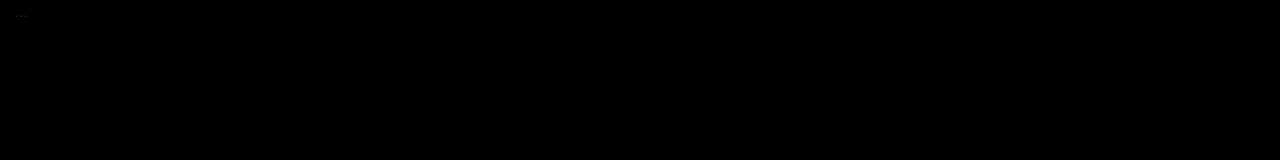
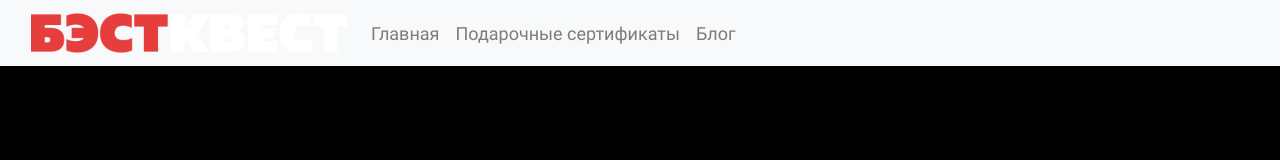
Before and after one commit to ViperPredator1992/BestQuest.github.io, a website: page src/index.html in a window 1280 px wide. Drawn offline with nearby package versions, Linux system fonts and the light colour scheme.

Commit message:
--- Auto-Git Commit ---

```diff
--- a/src/index.html
+++ b/src/index.html
@@ -10,9 +10,30 @@
 </head>
 <body>
     <div class="wrapper">
-        <div class="container-fluid">
-            ...
-        </div>
+        <nav class="navbar navbar-expand-lg navbar-light bg-light">
+            <div class="container-fluid">
+                <a class="navbar-brand" href="#">
+                    <img class="navbar-brand__logo" src="img/logo.png" alt="logo">
+                </a>
+                <button class="navbar-toggler" type="button" data-toggle="collapse" data-target="#navbarSupportedContent"
+                    aria-controls="navbarSupportedContent" aria-expanded="false" aria-label="Toggle navigation">
+                    <span class="navbar-toggler-icon"></span>
+                </button>
+                <div class="collapse navbar-collapse" id="navbarSupportedContent">
+                    <ul class="navbar-nav mr-auto">
+                        <li class="nav-item">
+                            <a class="nav-link" href="#">Главная</a>
+                        </li>
+                        <li class="nav-item">
+                            <a class="nav-link" href="#">Подарочные сертификаты</a>
+                        </li>
+                        <li class="nav-item">
+                            <a class="nav-link" href="#">Блог</a>
+                        </li>
+                    </ul>
+                </div>
+            </div>
+        </nav>
     </div>
     <script src="https://code.jquery.com/jquery.min.js"></script>
     <script src="js/bootstrap.min.js"></script>
--- a/src/sass/_colors.sass
+++ b/src/sass/_colors.sass
@@ -1 +1,2 @@
 $black: #000000
+$white: #ffffff
--- a/src/sass/blocks/_header.sass
+++ b/src/sass/blocks/_header.sass
@@ -0,0 +1,4 @@
+.nav-link
+    color: $white
+    font-size: 18px
+    display: block
```
Also changed, not shown: src/css/style.css, 1 other file.
